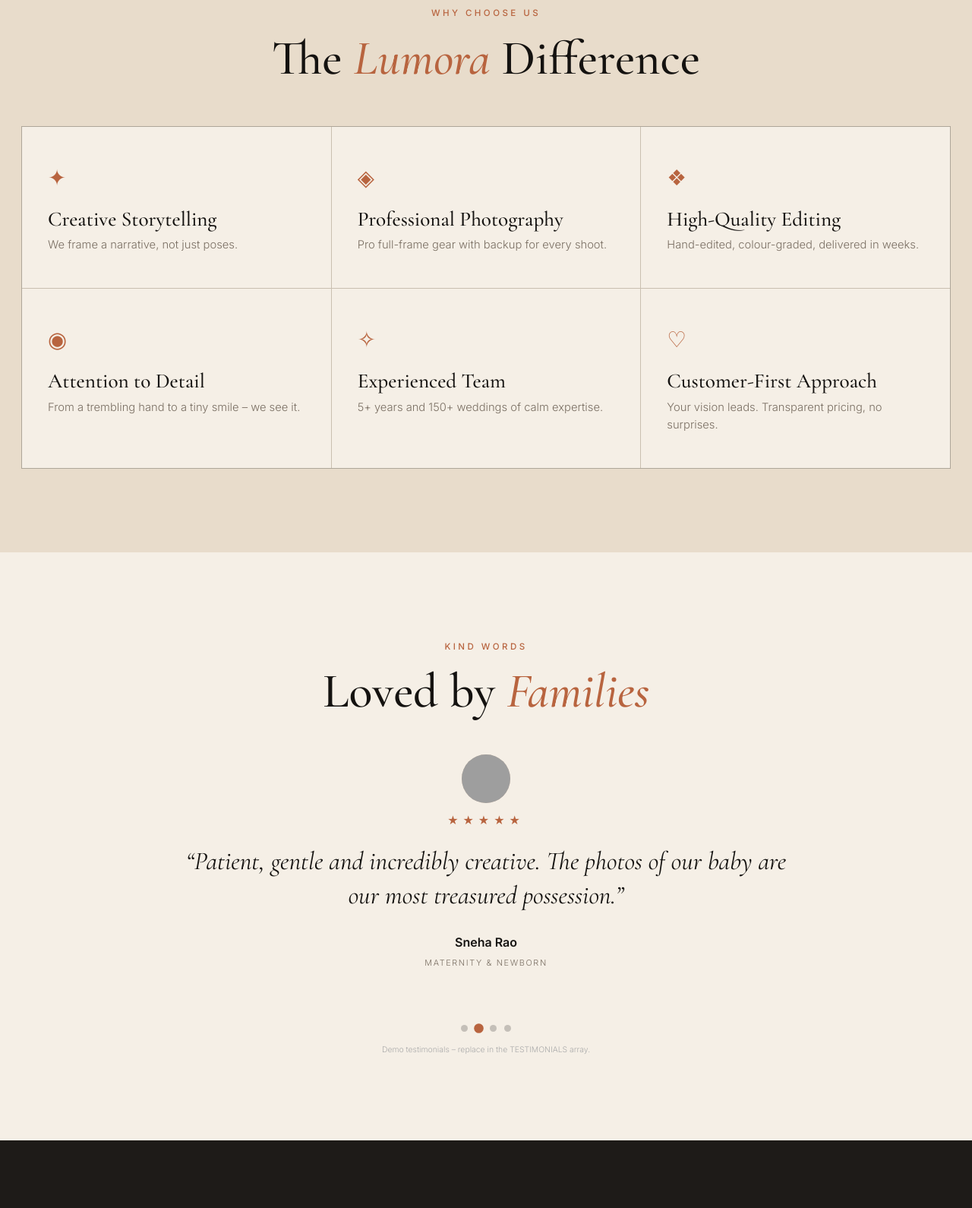
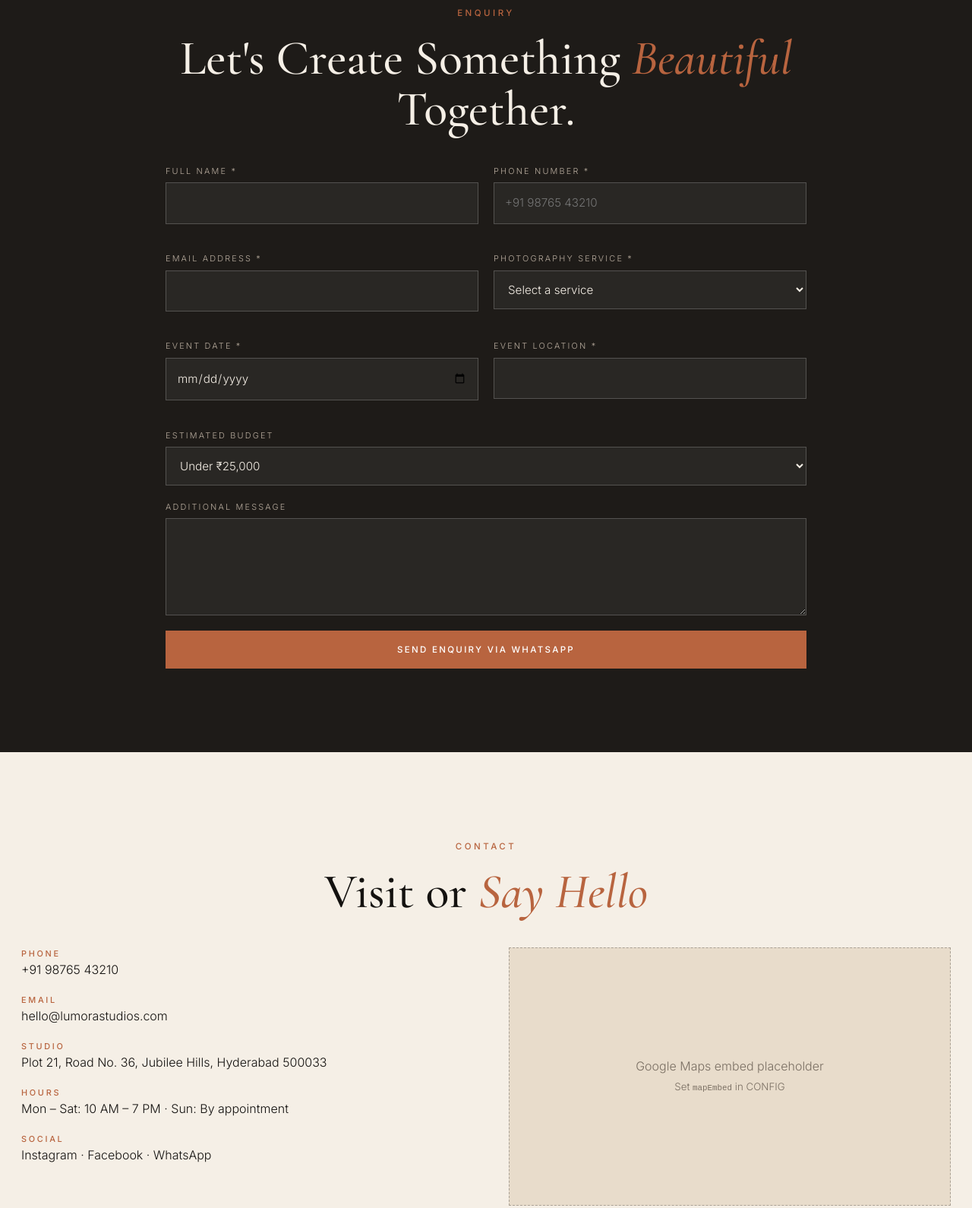
Before and after one commit to yassinbittu/Lumora-Studios-single, a plain HTML site: page index.html in a window 1280 px wide. Shown: the part 9084-10674 px from the top of the page at 76% size. Drawn offline with nearby package versions, Linux system fonts and the light colour scheme; grey boxes are pictures that could not be loaded.

Commit message:
optimized site

```diff
--- a/index.html
+++ b/index.html
@@ -178,18 +178,6 @@ nav a.l:after{content:"";position:absolute;left:0;bottom:-5px;height:1px;width:0
 .fc{cursor:pointer}.fc .ph{aspect-ratio:16/9;position:relative}.fc img{transition:transform 1s}.fc:hover img{transform:scale(1.05)}
 .play{position:absolute;top:50%;left:50%;width:76px;height:76px;margin:-38px;border-radius:50%;background:#f5efe6ee;color:var(--ink);display:grid;place-items:center;font-size:1.4rem;transition:.4s;padding-left:5px}.fc:hover .play{background:var(--terra);color:#fff;transform:scale(1.12)}
 .fc h3{font-size:1.8rem;margin:16px 0 4px}.fc p{color:#b9ad9f;font-size:.9rem}
-/* why */
-#why{background:var(--beige)}
-.whys{display:grid;grid-template-columns:repeat(3,1fr);gap:1px;background:#0002;margin-top:56px;border:1px solid #0002}
-.why{background:var(--cream);padding:44px 34px;transition:.4s}.why:hover{background:#fff;transform:translateY(-4px)}
-.why i{font-style:normal;font-size:1.8rem;color:var(--terra);display:block;margin-bottom:18px}.why h3{font-size:1.7rem;margin-bottom:8px}.why p{color:var(--mute);font-size:.92rem}
-/* testimonials */
-.tw{max-width:820px;margin:50px auto 0;text-align:center;position:relative;min-height:330px}
-.t{position:absolute;inset:0;opacity:0;transition:opacity .8s;pointer-events:none}.t.on{opacity:1;pointer-events:auto;position:relative}
-.t q{font-family:var(--serif);font-size:clamp(1.4rem,3vw,2.1rem);font-style:italic;display:block;line-height:1.35;quotes:none;margin:18px 0 26px}
-.stars{color:var(--terra);letter-spacing:6px}.t .av{width:64px;height:64px;border-radius:50%;margin:0 auto 10px}.t small{color:var(--mute);letter-spacing:.15em;text-transform:uppercase;font-size:.68rem}
-.dots{display:flex;gap:10px;justify-content:center;margin-top:26px}.dots button{width:9px;height:9px;border-radius:50%;background:#0003}.dots button.on{background:var(--terra);transform:scale(1.4)}
-.demo{font-size:.65rem;color:#aaa;text-align:center;margin-top:16px}
 /* booking */
 #book{background:var(--ink2);color:var(--cream)}
 form{display:grid;grid-template-columns:1fr 1fr;gap:20px;margin-top:40px}
@@ -280,12 +268,6 @@ footer .logo{text-align:left;color:var(--cream);margin-bottom:10px}
 <section id="films" class="dark"><div class="wrap center"><span class="eyebrow">Wedding Films</span><h2>Stories in <em>Motion</em></h2><p class="sub">Some moments deserve to be experienced, not just remembered.</p>
  <div class="films" id="filmGrid" style="text-align:left"></div></div></section>
 
-<!-- ===== WHY CHOOSE US ===== -->
-<section id="why"><div class="wrap center"><span class="eyebrow">Why Choose Us</span><h2>The <em>Lumora</em> Difference</h2><div class="whys" id="whys" style="text-align:left"></div></div></section>
-
-<!-- ===== TESTIMONIALS ===== -->
-<section id="reviews"><div class="wrap center"><span class="eyebrow">Kind Words</span><h2>Loved by <em>Families</em></h2>
- <div class="tw" id="tw"></div><div class="dots" id="dots"></div><p class="demo">Demo testimonials – replace in the TESTIMONIALS array.</p></div></section>
 
 <!-- ===== BOOKING ===== -->
 <section id="book"><div class="wrap" style="max-width:900px"><div class="center"><span class="eyebrow">Enquiry</span><h2>Let's Create Something <em>Beautiful</em> Together.</h2></div>
@@ -376,13 +358,7 @@ const FILMS = [ // Replace src with your own MP4 URLs. poster = image id
  ["Baby Aarna","A newborn's first week, softly told.","1503454537195-1dcabb73ffb9","https://interactive-examples.mdn.mozilla.net/media/cc0-videos/flower.mp4"],
  ["The Reddy Sangeet","Dance, laughter and a thousand lights.","1465495976277-4387d4b0b4c6","https://www.w3schools.com/html/mov_bbb.mp4"]
 ];
-const WHYS = [["✦","Creative Storytelling","We frame a narrative, not just poses."],["◈","Professional Photography","Pro full-frame gear with backup for every shoot."],["❖","High-Quality Editing","Hand-edited, colour-graded, delivered in weeks."],["◉","Attention to Detail","From a trembling hand to a tiny smile – we see it."],["✧","Experienced Team","5+ years and 150+ weddings of calm expertise."],["♡","Customer-First Approach","Your vision leads. Transparent pricing, no surprises."]];
-const TESTIMONIALS = [
- {name:"Priya & Arjun",event:"Wedding",stars:5,text:"Lumora made us feel so comfortable that we forgot the camera was there. Our album brings tears every time.",avatar:"1544005313-94ddf0286df2"},
- {name:"Sneha Rao",event:"Maternity & Newborn",stars:5,text:"Patient, gentle and incredibly creative. The photos of our baby are our most treasured possession.",avatar:"1531746020798-e6953c6e8e04"},
- {name:"Vikram Naidu",event:"Pre-Wedding",stars:5,text:"The cinematic pre-wedding shoot was beyond our imagination. Everyone asked who shot it!",avatar:"1537633552985-df8429e8048b"},
- {name:"The Kumar Family",event:"Family & Birthday",stars:5,text:"Professional, punctual and so much fun with the kids. Delivered beautifully edited photos ahead of schedule.",avatar:"1609220136736-443140cffec6"}
-];
+
 const STATS = [["5+","Years Experience"],["150+","Weddings"],["500+","Happy Clients"],["1000+","Memories Captured"]];
 const WALL_CATS = ["Weddings","Pre-Wedding","Newborn","Toddlers","Maternity","Birthdays","Modelling"];
 
@@ -402,7 +378,6 @@ $("#wa").href = `https://wa.me/${CONFIG.whatsapp}`;
 $("#heroStack").innerHTML = PHOTOS.hero.map((id,i)=>`<div class="hc ph">${pic(id,PHOTOS.heroLabels[i],false)}<span>${PHOTOS.heroLabels[i]}</span></div>`).join("");
 $("#aboutImg").innerHTML = pic(PHOTOS.about,"Studio photographer at work");
 $("#stats").innerHTML = STATS.map(s=>`<div><b data-n="${parseInt(s[0])}">${s[0]}</b><span>${s[1]}</span></div>`).join("");
-$("#whys").innerHTML = WHYS.map(w=>`<div class="why reveal"><i>${w[0]}</i><h3>${w[1]}</h3><p>${w[2]}</p></div>`).join("");
 
 // Nav
 const nav=$("#nav"), burger=$("#burger"), mob=$("#mob");
@@ -618,12 +593,6 @@ $$(".fc").forEach(c=>{ c.onclick=()=>openVid(+c.dataset.i); c.onkeydown=e=>{ if(
 $("#vx").onclick=closeVid; vm.addEventListener("click",e=>{ if(e.target===vm)closeVid(); });
 $("#snd").onclick=()=>{ vid.muted=!vid.muted; $("#snd").textContent="Sound: "+(vid.muted?"Off":"On"); };
 
-// TESTIMONIALS
-$("#tw").innerHTML=TESTIMONIALS.map((t,i)=>`<div class="t ${i?"":"on"}"><div class="av ph">${pic(t.avatar,t.name)}</div><div class="stars">${"★".repeat(t.stars)}</div><q>“${t.text}”</q><b>${t.name}</b><br><small>${t.event}</small></div>`).join("");
-$("#dots").innerHTML=TESTIMONIALS.map((t,i)=>`<button class="${i?"":"on"}" aria-label="Review ${i+1}"></button>`).join("");
-let ti=0,tt; const ts=$$(".t"), td=$$("#dots button");
-const showT=i=>{ ti=i; ts.forEach((e,k)=>e.classList.toggle("on",k===i)); td.forEach((e,k)=>e.classList.toggle("on",k===i)); clearInterval(tt); tt=setInterval(()=>showT((ti+1)%ts.length),6000); };
-td.forEach((d,i)=>d.onclick=()=>showT(i)); showT(0);
 
 // BOOKING FORM + WHATSAPP
 $("#s").innerHTML=`<option value="">Select a service</option>`+SERVICES.map(s=>`<option>${s[0]}</option>`).join("");
```
